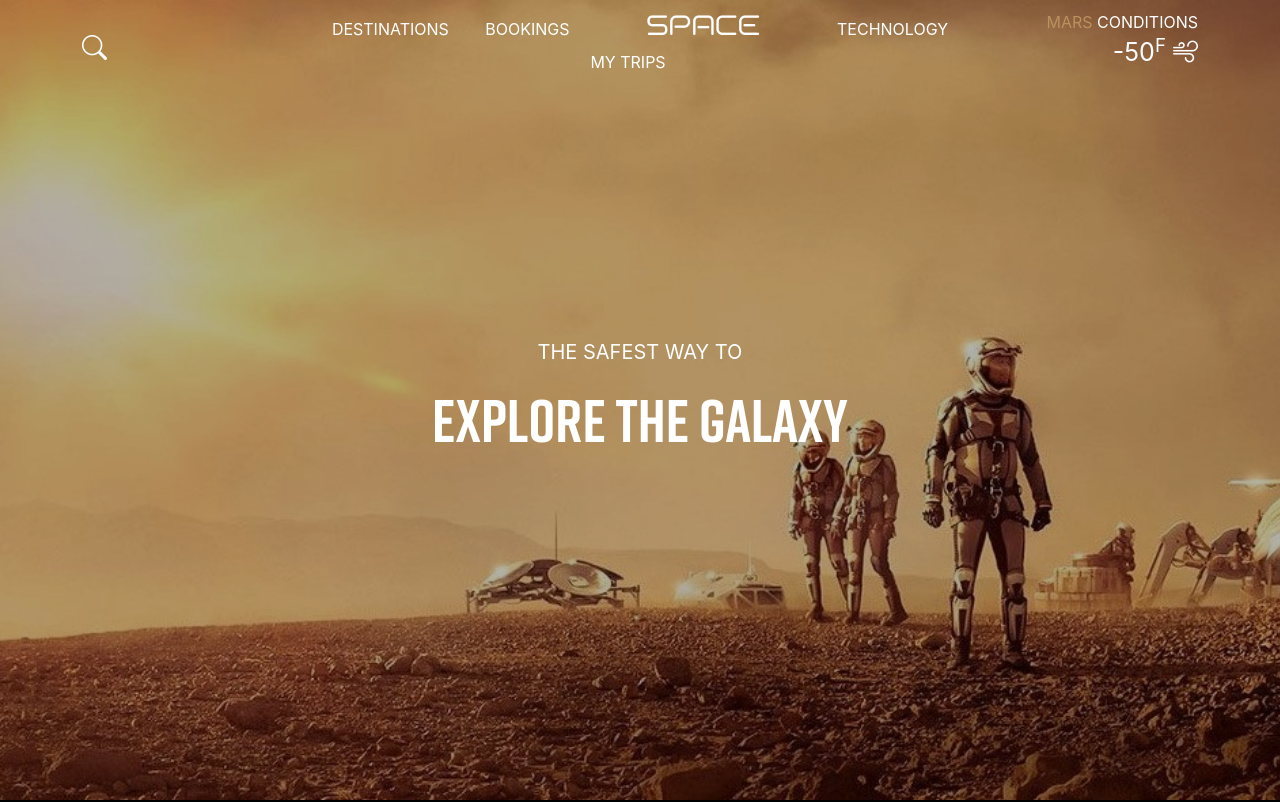
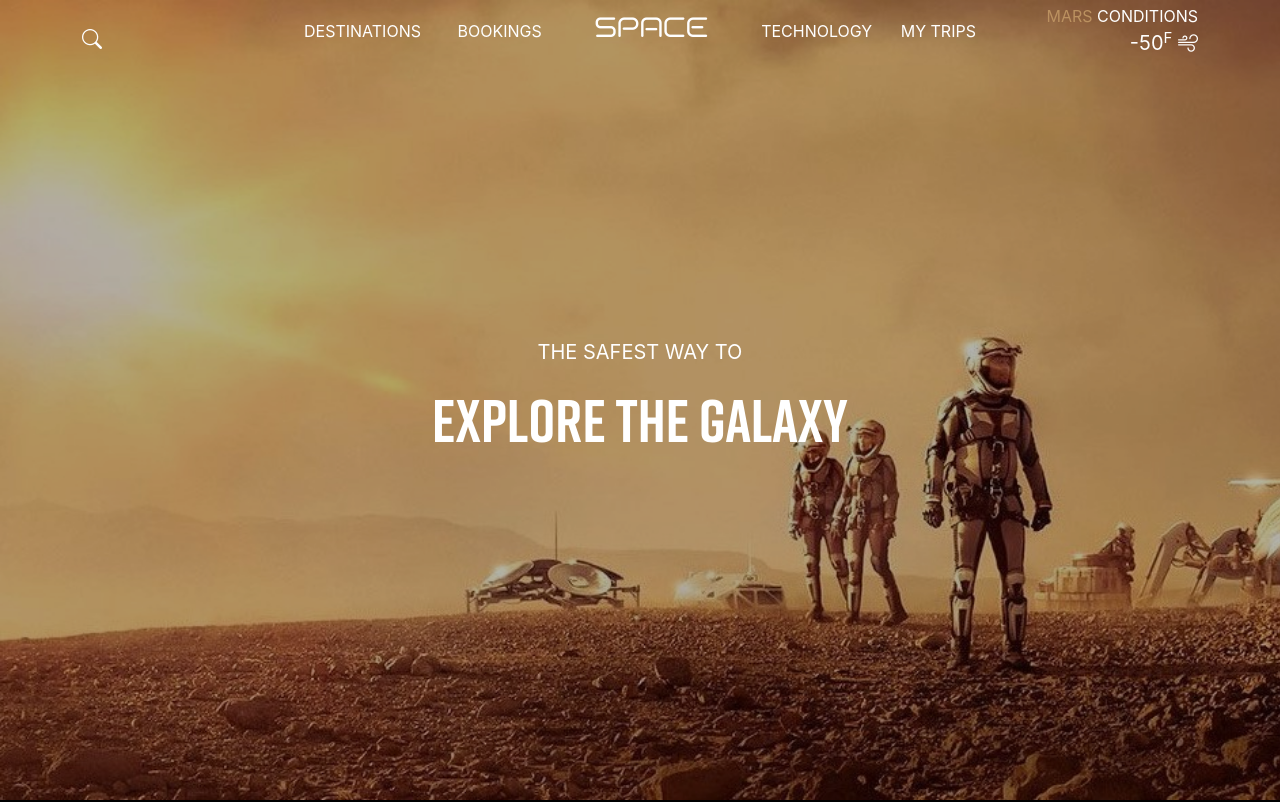
Before and after one commit to Reem122/explore-space, a plain HTML site: page index.html in a window 1280 px wide. Shown: the top 802 px of the page. Drawn offline with nearby package versions, Linux system fonts and the light colour scheme.

Commit message:
Add files via upload

```diff
--- a/index.html
+++ b/index.html
@@ -11,18 +11,18 @@
   <body id="bootstrap-overrides">
     <nav class="text-uppercase position-fixed top-0 start-0 end-0" id="nav">
       <div class="container">
-        <div class="row mt-1 mb-1">
-          <div class="col-2 text-start d-flex justify-content-start align-items-center"><div><i class="bi bi-search"></i></div></div>
-          <div class="col-8 text-center d-flex justify-content-center align-items-center mt-1 mb-1">
+        <div class="row">
+          <div class="col-2 text-start d-flex justify-content-start align-items-center mt-1"><i class="bi bi-search"></i></div>
+          <div class="col-8 text-center d-flex justify-content-center align-items-center mt-1">
             <ul class="list-inline">
               <li class="list-inline-item ms-4"><a href="#">destinations</a></li>
               <li class="list-inline-item ms-4 me-4"><a href="#">bookings</a></li>
-              <li class="list-inline-item ms-5 me-5"><a href="#"><h3>space</h3></a></li>
+              <li class="list-inline-item ms-4 me-4"><a href="#"><h3>space</h3></a></li>
               <li class="list-inline-item ms-4 me-4"><a href="#">technology</a></li>
               <li class="list-inline-item me-4"><a href="#">my trips</a></li>
             </ul>
           </div>
-          <div class="col-2 text-end d-flex justify-content-end align-items-center mt-1 mb-1">
+          <div class="col-2 text-end d-flex justify-content-end mt-1">
             <div>
               <p><span style="color: rgb(187, 145, 96);">mars </span>conditions<br>
               <span class="wind">-50<sup>f</sup> <i class="bi bi-wind"></i></span></p>
--- a/style.css
+++ b/style.css
@@ -24,7 +24,7 @@ h1, h2, h3, h4, h5, h6{
 
 /* navbar */
 .wind, .bi-search{
-    font-size: 25px;
+    font-size: 20px;
 }
 nav{
     z-index: 999;
```
